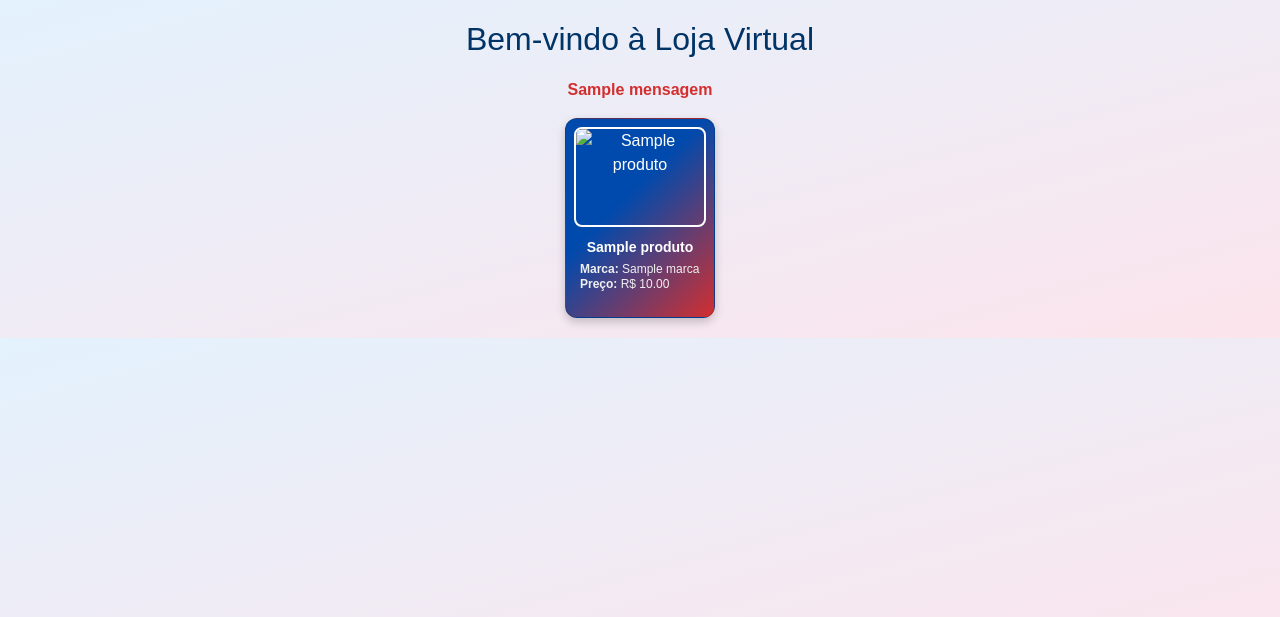
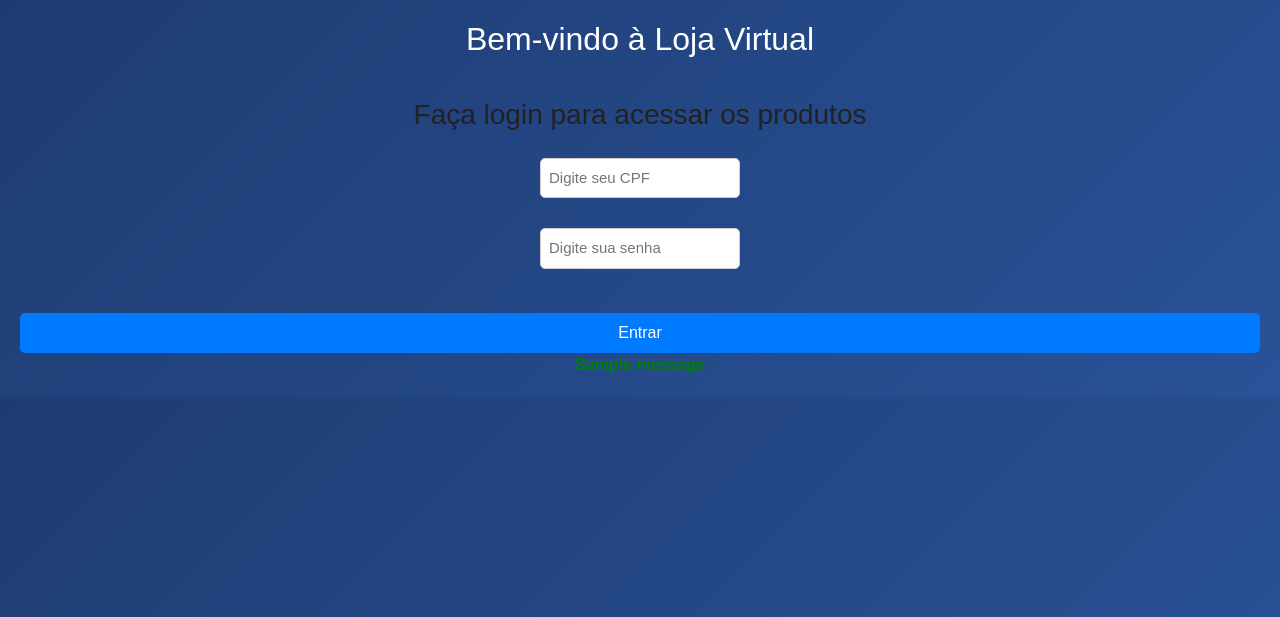
Before and after one commit to Douglas2022/Projeto-youth-, a Flask app: template Projeto-final---Python/Templates/Loja.html in a window 1280 px wide. Shown: the top 617 px of the page. Run offline with Flask 3, Linux system fonts and the light colour scheme; the template is opened without the code that fills it: most values are stand-ins (such as "Sample title", 1, 10 or a date in 2020); one stand-in notice (Sample message) is shown.

Commit message:
Página de apresentação completa com cads prontoscom cads definidos

```diff
--- a/Projeto-final---Python/Templates/Loja.html
+++ b/Projeto-final---Python/Templates/Loja.html
@@ -1,8 +1,36 @@
 {% extends 'base.html' %}
 
 {% block conteudo %}
-<h2 style="text-align:center; margin-bottom: 20px; color:#003366;">Bem-vindo à Loja Virtual</h2>
+<h2 style="text-align:center; margin-bottom: 20px;">Bem-vindo à Loja Virtual</h2>
 
+{% if not logado %}
+<!-- 🧠 Tela de Login -->
+<div style="text-align:center; margin-top:40px;">
+    <h3>Faça login para acessar os produtos</h3>
+    <form method="POST" style="margin-top:20px;">
+        <input type="text" name="cpf" placeholder="Digite seu CPF" required
+               style="padding:8px; border-radius:5px; border:1px solid #ccc; width:200px;"><br><br>
+        <input type="password" name="senha" placeholder="Digite sua senha" required
+               style="padding:8px; border-radius:5px; border:1px solid #ccc; width:200px;"><br><br>
+        <button type="submit"
+                style="background-color:#007bff; color:white; border:none; padding:8px 16px; border-radius:5px; cursor:pointer;">
+            Entrar
+        </button>
+    </form>
+
+    {% with messages = get_flashed_messages(with_categories=true) %}
+    {% if messages %}
+        {% for categoria, mensagem in messages %}
+            <p style="color:{% if categoria == 'erro' %}red{% else %}green{% endif %}; font-weight:bold;">
+                {{ mensagem }}
+            </p>
+        {% endfor %}
+    {% endif %}
+    {% endwith %}
+</div>
+
+{% else %}
+<!-- 🛒 Tela de Produtos -->
 {% if mensagem %}
     <p class="mensagem">{{ mensagem }}</p>
 {% endif %}
@@ -10,7 +38,11 @@
 <div class="produtos-container">
     {% for produto in produtos %}
     <div class="card">
-        <img src="{{ produto.link }}" alt="{{ produto.nome }}" class="card-img">
+        {% if produto.link %}
+            <img src="{{ produto.link }}" alt="{{ produto.nome }}" class="card-img">
+        {% else %}
+            <img src="https://via.placeholder.com/150x100?text=Sem+Imagem" alt="Sem imagem" class="card-img">
+        {% endif %}
         <div class="card-body">
             <h5 class="card-title">{{ produto.nome }}</h5>
             <p class="card-text">
@@ -24,11 +56,18 @@
     {% endfor %}
 </div>
 
+{% endif %}
+
 <style>
     body {
         font-family: Arial, sans-serif;
-        background: linear-gradient(to bottom right, #e3f2fd, #fce4ec);
+        background: linear-gradient(135deg, #1e3c72, #2a5298);
+        color: #222;
         margin: 20px;
+    }
+
+    h2 {
+        color: white;
     }
 
     .produtos-container {
@@ -36,31 +75,31 @@
         flex-wrap: wrap;
         gap: 20px;
         justify-content: center;
+        margin-top: 20px;
     }
 
     .card {
-        background: linear-gradient(135deg, #004aad 40%, #d32f2f 100%);
-        color: white;
-        border-radius: 12px;
+        background-color: #fff;
+        border: 2px solid #0056b3;
+        border-radius: 10px;
         width: 150px;
         height: 200px;
         text-align: center;
-        box-shadow: 0 4px 10px rgba(0,0,0,0.2);
-        transition: transform 0.3s, box-shadow 0.3s;
+        box-shadow: 0 2px 6px rgba(0,0,0,0.2);
+        transition: transform 0.2s, box-shadow 0.2s;
         padding: 8px;
     }
 
     .card:hover {
         transform: scale(1.05);
-        box-shadow: 0 6px 15px rgba(0,0,0,0.3);
+        box-shadow: 0 4px 12px rgba(0,0,0,0.3);
     }
 
     .card-img {
         width: 100%;
         height: 100px;
         object-fit: cover;
-        border-radius: 8px;
-        border: 2px solid white;
+        border-radius: 6px;
     }
 
     .card-body {
@@ -69,21 +108,20 @@
 
     .card-title {
         font-size: 14px;
-        margin: 6px 0;
-        font-weight: bold;
-        color: #fff;
+        margin: 4px 0;
+        color: #0d47a1;
     }
 
     .card-text {
         font-size: 12px;
-        color: #f0f0f0;
+        color: #333;
         text-align: left;
         padding: 0 6px;
         line-height: 1.2;
     }
 
     .mensagem {
-        color: #d32f2f;
+        color: rgb(231, 13, 13);
         font-weight: bold;
         margin-top: 10px;
         text-align: center;
```
